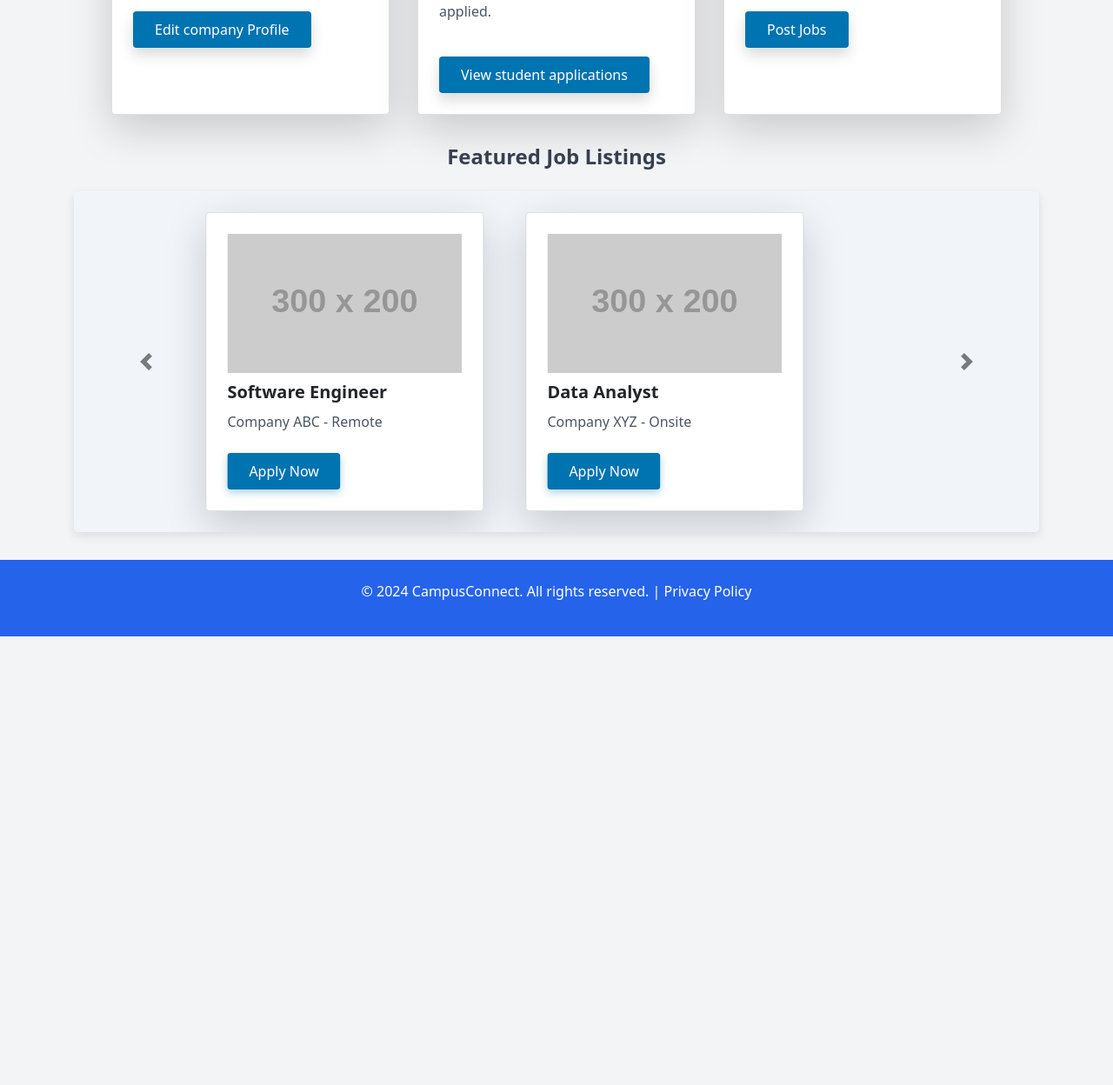
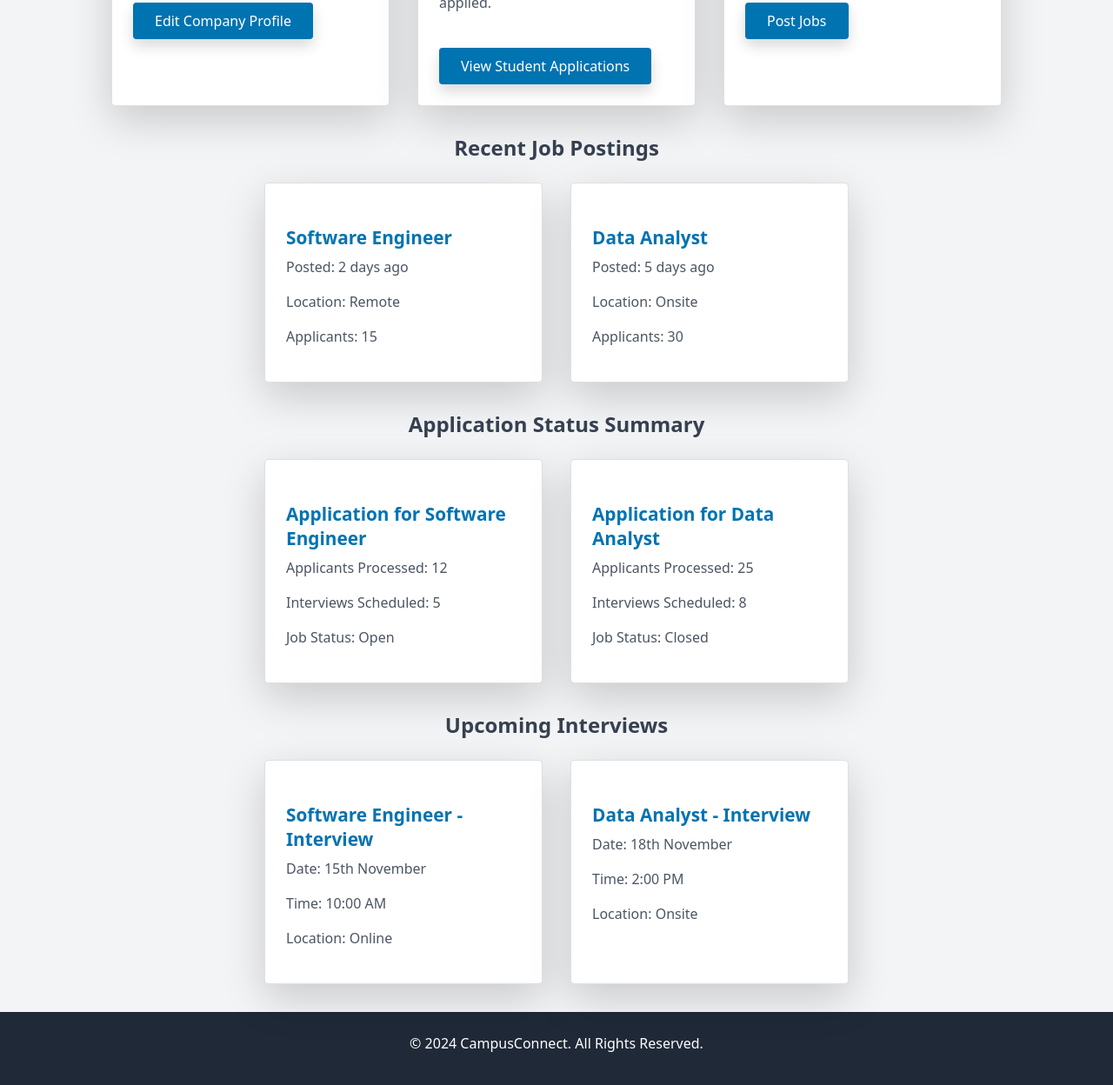
Before and after one commit to cyberdreams8/CampusConnect, a website: page public/pages/Recruiter-dashboard/home.html in a window 1280 px wide. Shown: the part 526-1774 px from the top of the page at 87% size. Before the commit the page ends 1258 px from the top, so only its background shows below. Drawn offline with nearby package versions, Linux system fonts and the light colour scheme; placeholder pictures from the web are drawn by us; files whose address does not match are found by name.

Commit message:
Update home.html

```diff
--- a/public/pages/Recruiter-dashboard/home.html
+++ b/public/pages/Recruiter-dashboard/home.html
@@ -13,17 +13,21 @@
 </head>
 <body class="bg-gray-100 font-sans">
 
-    <!-- Header -->
-    <header class="bg-blue-600 text-white p-4 shadow-md">
-        <div class="container mx-auto flex justify-between items-center">
-            <h1 class="text-2xl font-bold"><span class="navbar-brand">CampusConnect</span></h1>
-        </div>
+    <!-- Top Bar with Logo and Logout -->
+    <header class="bg-blue-600 text-white p-4 shadow-md flex justify-between items-center">
+        <a href="index.html" class="flex items-center">
+            <img src="logo.png" alt="CampusConnect Logo" class="h-10 w-auto">
+            <!-- Replace "logo.png" with the actual logo image path -->
+        </a>
+        <a href="../LandingPage/index.html" class="text-white text-xl hover:underline">
+            <i class="fas fa-sign-out-alt mr-2"></i>Logout
+        </a>
     </header>
 
     <!-- Main Content -->
     <main class="container mx-auto mt-8">
         <div class="text-center mb-8">
-            <h2 class="text-3xl font-bold text-gray-700">Welcome to CampusConnect</h2>
+            <h2 class="text-3xl font-bold text-gray-700">Welcome to Recruiter Dashboard</h2>
             <p class="text-gray-500 mt-2">Your journey to find the perfect job starts here.</p>
         </div>
 
@@ -37,7 +41,7 @@
                 <div class="content mt-4">
                     <h5 class="card-title text-xl font-semibold mb-2">Edit Company Profile</h5>
                     <p class="text-gray-600">You can edit your details here.</p>
-                    <a href="edit-recruiter-details.html" class="btn bg-blue-600 text-white rounded px-4 py-2 mt-4 inline-block shadow hover:shadow-md">Edit company Profile</a>
+                    <a href="edit-recruiter-details.html" class="btn bg-blue-600 text-white rounded px-4 py-2 mt-4 inline-block shadow hover:shadow-md">Edit Company Profile</a>
                 </div>
             </div>
 
@@ -49,7 +53,7 @@
                 <div class="content mt-4">
                     <h5 class="card-title text-xl font-semibold mb-2">View Student Applications</h5>
                     <p class="text-gray-600">View all the students who have applied.</p>
-                    <a href="view-applications.html" class="btn bg-blue-600 text-white rounded px-4 py-2 mt-4 inline-block shadow hover:shadow-md">View student applications</a>
+                    <a href="view-applications.html" class="btn bg-blue-600 text-white rounded px-4 py-2 mt-4 inline-block shadow hover:shadow-md">View Student Applications</a>
                 </div>
             </div>
 
@@ -60,79 +64,79 @@
                 </div>
                 <div class="content mt-4">
                     <h5 class="card-title text-xl font-semibold mb-2">Post Jobs</h5>
-                    <p class="text-gray-600">Have a vacancy, post here!.</p>
+                    <p class="text-gray-600">Have a vacancy? Post here!</p>
                     <a href="add-job.html" class="btn bg-blue-600 text-white rounded px-4 py-2 mt-4 inline-block shadow hover:shadow-md">Post Jobs</a>
                 </div>
             </div>
         </div>
 
-        <!-- Carousel Section -->
-        <h2 class="text-center text-2xl font-bold mb-6 text-gray-700">Featured Job Listings</h2>
-        <div id="jobCarousel" class="carousel slide" data-ride="carousel">
-            <div class="carousel-inner bg-gray-50 p-4 rounded-lg shadow-md">
-                <div class="carousel-item active">
-                    <div class="flex justify-center gap-8">
-                        <div class="card w-80 bg-white shadow-lg rounded-lg p-4 mx-2">
-                            <div class="imgBx h-40 overflow-hidden">
-                                <img src="https://via.placeholder.com/300x200" class="w-full h-full object-cover" alt="Job 1" />
-                            </div>
-                            <div class="content mt-2">
-                                <h5 class="text-xl font-semibold">Software Engineer</h5>
-                                <p class="text-gray-600">Company ABC - Remote</p>
-                                <a href="#" class="btn bg-blue-600 text-white rounded px-4 py-2 mt-2 inline-block">Apply Now</a>
+        <!-- Recent Job Postings -->
+        <h2 class="text-center text-2xl font-bold mb-6 text-gray-700">Recent Job Postings</h2>
+        <div class="flex justify-center gap-8 mb-8">
+            <div class="card w-80 bg-white shadow-lg rounded-lg p-6 hover:shadow-xl transition-all duration-300 transform hover:scale-105">
+                <div class="content mt-4">
+                    <h5 class="card-title text-xl font-semibold mb-2 text-blue-600">Software Engineer</h5>
+                    <p class="text-gray-600">Posted: 2 days ago</p>
+                    <p class="text-gray-600">Location: Remote</p>
+                    <p class="text-gray-600">Applicants: 15</p>
                 </div>
             </div>
-                        <div class="card w-80 bg-white shadow-lg rounded-lg p-4 mx-2">
-                            <div class="imgBx h-40 overflow-hidden">
-                                <img src="https://via.placeholder.com/300x200" class="w-full h-full object-cover" alt="Job 2" />
-                            </div>
-                            <div class="content mt-2">
-                                <h5 class="text-xl font-semibold">Data Analyst</h5>
-                                <p class="text-gray-600">Company XYZ - Onsite</p>
-                                <a href="#" class="btn bg-blue-600 text-white rounded px-4 py-2 mt-2 inline-block">Apply Now</a>
+            <div class="card w-80 bg-white shadow-lg rounded-lg p-6 hover:shadow-xl transition-all duration-300 transform hover:scale-105">
+                <div class="content mt-4">
+                    <h5 class="card-title text-xl font-semibold mb-2 text-blue-600">Data Analyst</h5>
+                    <p class="text-gray-600">Posted: 5 days ago</p>
+                    <p class="text-gray-600">Location: Onsite</p>
+                    <p class="text-gray-600">Applicants: 30</p>
                 </div>
             </div>
         </div>
-                </div>
-                <div class="carousel-item">
-                    <div class="flex justify-center gap-8">
-                        <div class="card w-80 bg-white shadow-lg rounded-lg p-4 mx-2">
-                            <div class="imgBx h-40 overflow-hidden">
-                                <img src="https://via.placeholder.com/300x200" class="w-full h-full object-cover" alt="Job 3" />
-                            </div>
-                            <div class="content mt-2">
-                                <h5 class="text-xl font-semibold">UX/UI Designer</h5>
-                                <p class="text-gray-600">Company 123 - Hybrid</p>
-                                <a href="#" class="btn bg-blue-600 text-white rounded px-4 py-2 mt-2 inline-block">Apply Now</a>
+
+        <!-- Application Status Summary -->
+        <h2 class="text-center text-2xl font-bold mb-6 text-gray-700">Application Status Summary</h2>
+        <div class="flex justify-center gap-8 mb-8">
+            <div class="card w-80 bg-white shadow-lg rounded-lg p-6 hover:shadow-xl transition-all duration-300 transform hover:scale-105">
+                <div class="content mt-4">
+                    <h5 class="card-title text-xl font-semibold mb-2 text-blue-600">Application for Software Engineer</h5>
+                    <p class="text-gray-600">Applicants Processed: 12</p>
+                    <p class="text-gray-600">Interviews Scheduled: 5</p>
+                    <p class="text-gray-600">Job Status: Open</p>
                 </div>
             </div>
-                        <div class="card w-80 bg-white shadow-lg rounded-lg p-4 mx-2">
-                            <div class="imgBx h-40 overflow-hidden">
-                                <img src="https://via.placeholder.com/300x200" class="w-full h-full object-cover" alt="Job 4" />
-                            </div>
-                            <div class="content mt-2">
-                                <h5 class="text-xl font-semibold">Product Manager</h5>
-                                <p class="text-gray-600">Company DEF - Remote</p>
-                                <a href="#" class="btn bg-blue-600 text-white rounded px-4 py-2 mt-2 inline-block">Apply Now</a>
+            <div class="card w-80 bg-white shadow-lg rounded-lg p-6 hover:shadow-xl transition-all duration-300 transform hover:scale-105">
+                <div class="content mt-4">
+                    <h5 class="card-title text-xl font-semibold mb-2 text-blue-600">Application for Data Analyst</h5>
+                    <p class="text-gray-600">Applicants Processed: 25</p>
+                    <p class="text-gray-600">Interviews Scheduled: 8</p>
+                    <p class="text-gray-600">Job Status: Closed</p>
                 </div>
             </div>
         </div>
+
+        <!-- Upcoming Interviews -->
+        <h2 class="text-center text-2xl font-bold mb-6 text-gray-700">Upcoming Interviews</h2>
+        <div class="flex justify-center gap-8 mb-8">
+            <div class="card w-80 bg-white shadow-lg rounded-lg p-6 hover:shadow-xl transition-all duration-300 transform hover:scale-105">
+                <div class="content mt-4">
+                    <h5 class="card-title text-xl font-semibold mb-2 text-blue-600">Software Engineer - Interview</h5>
+                    <p class="text-gray-600">Date: 15th November</p>
+                    <p class="text-gray-600">Time: 10:00 AM</p>
+                    <p class="text-gray-600">Location: Online</p>
                 </div>
             </div>
-            <a class="carousel-control-prev" href="#jobCarousel" role="button" data-slide="prev">
-                <span class="carousel-control-prev-icon" aria-hidden="true"></span>
-                <span class="sr-only">Previous</span>
-            </a>
-            <a class="carousel-control-next" href="#jobCarousel" role="button" data-slide="next">
-                <span class="carousel-control-next-icon" aria-hidden="true"></span>
-                <span class="sr-only">Next</span>
-            </a>
+            <div class="card w-80 bg-white shadow-lg rounded-lg p-6 hover:shadow-xl transition-all duration-300 transform hover:scale-105">
+                <div class="content mt-4">
+                    <h5 class="card-title text-xl font-semibold mb-2 text-blue-600">Data Analyst - Interview</h5>
+                    <p class="text-gray-600">Date: 18th November</p>
+                    <p class="text-gray-600">Time: 2:00 PM</p>
+                    <p class="text-gray-600">Location: Onsite</p>
+                </div>
+            </div>
         </div>
     </main>
 
     <!-- Footer -->
-    <footer class="bg-blue-600 text-white text-center p-4 mt-8">
-        <p>&copy; 2024 CampusConnect. All rights reserved. | <a href="#" class="hover:text-gray-200">Privacy Policy</a></p>
+    <footer class="bg-gray-800 text-white text-center p-4 mt-8">
+        <p>&copy; 2024 CampusConnect. All Rights Reserved.</p>
     </footer>
 </body>
 </html>
```
Lines whose indentation alone changed are shown as unchanged.
